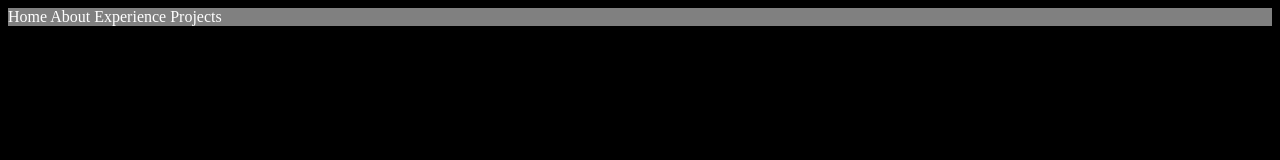
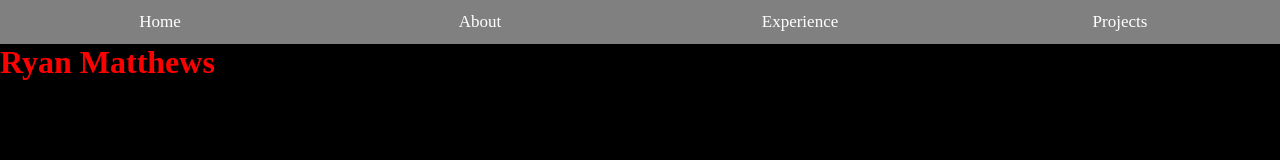
Before and after one commit to RhinoMat/RhinoMat.github.io, a website built with Vite: page index.html in a window 1280 px wide. Built offline with nearby package versions, Linux system fonts and the light colour scheme.

Commit message:
Centered Nav

```diff
--- a/index.html
+++ b/index.html
@@ -3,19 +3,25 @@
 <head>
     <meta charset="UTF-8">
     <meta name="viewport" content="width=device-width, initial-scale=1.0">
-    <title>etrigan976.dev</title>
+    <title>RhinoMat.dev</title>
     <link rel="stylesheet" href="styles/styles.css"/>
 </head>
 <body>
     <header>
-        <nav id="navigation">
-            <a>Home</a>
-            <a>About</a>
-            <a>Experience</a>
-            <a>Projects</a>
+        <nav>
+            <a href="#Home">Home</a>
+            <a href="#About">About</a>
+            <a href="#Experience">Experience</a>
+            <a href="#Projects">Projects</a>
         </nav>
     </header>
-    <main><h1>Ryan Matthews</h1></main>
+    <main>
+        <h1>Ryan Matthews</h1>
+        <div id="Home"></div>
+        <div id="About"></div>
+        <div id="Experience"></div>
+        <div id="Projects"></div>
+    </main>
     <footer></footer>
 </body>
 </html>
--- a/styles/styles.css
+++ b/styles/styles.css
@@ -1,9 +1,25 @@
+* {
+    margin: 0;
+    padding: 0;
+    box-sizing: border-box;
+}
 body {
     background-color: black;
 }
-#navigation {
+nav {
+    width: 100%;
+    background-color: gray;
+    overflow: auto;
+}
+nav a {
+    float: left;
+    padding: 12px;
     color: white;
-    background-color: gray;
-    margin: 0;
-    padding: 0 0 0 0;
+    text-decoration: none;
+    font-size: 17px;
+    width: 25%;
+    text-align: center;
 }
+main {
+    color: red;
+}
```
